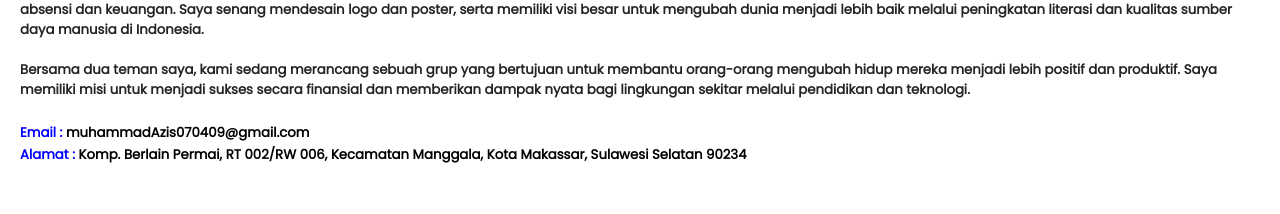
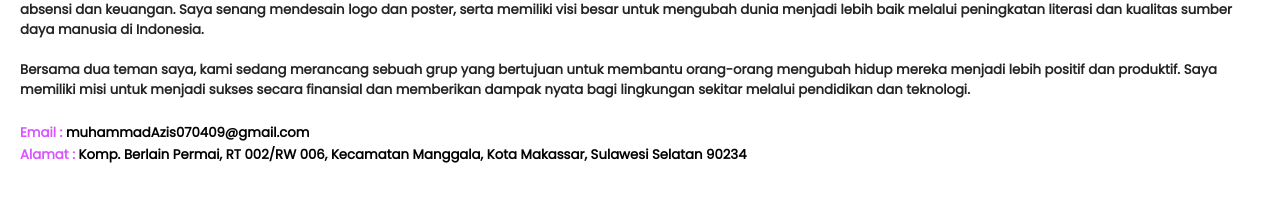
Before and after one commit to Aizz0704/Aizz0704.github.io, a plain HTML site: page index.html in a window 1280 px wide. Shown: the part 2320-2534 px from the top of the page. Drawn offline with nearby package versions, Linux system fonts and the light colour scheme; animation ran at ten frames a second.

Commit message:
ganti warna ke ungu janda

```diff
--- a/style.css
+++ b/style.css
@@ -61,7 +61,7 @@ body {
 }
 
 .aboutEmail {
-  color: blue;
+  color: #d855ff;
 }
 
 .aboutEmailName {
@@ -74,7 +74,7 @@ body {
 }
 
 .aboutAlamat {
-  color: blue;
+  color: #d855ff;
 }
 
 .aboutAlamatName {
```
